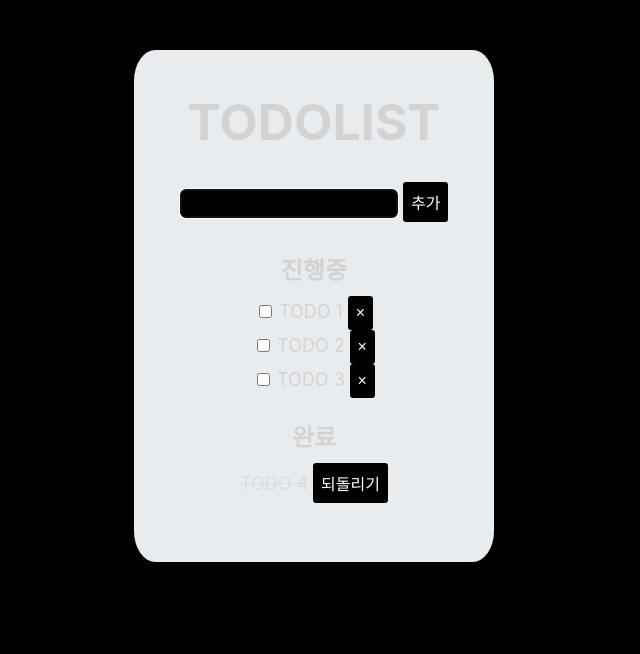
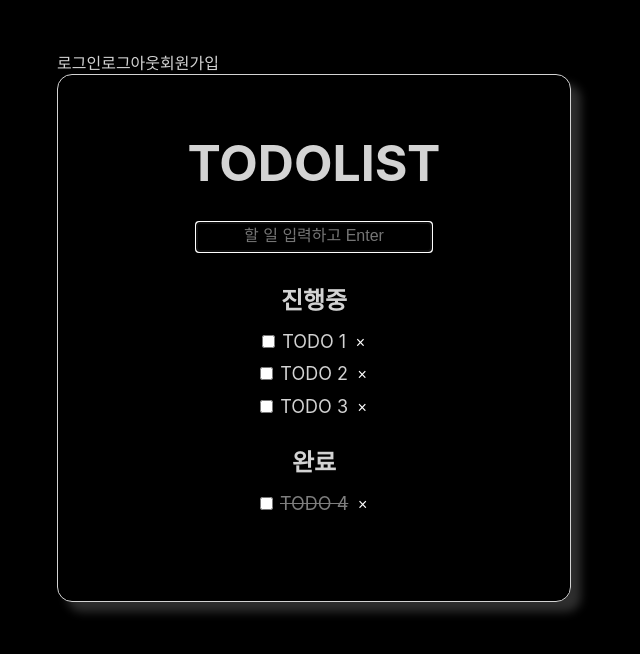
Before and after one commit to daymoon-dev/todolist-by-using-react, a React (Create React App) app: page / in a window 1280 px wide. Shown: the top 654 px of the page, without its empty margins (326-966 px from the left). Built offline with nearby package versions, Linux system fonts and the light colour scheme.

Commit message:
퇴근...

```diff
--- a/src/App.js
+++ b/src/App.js
@@ -1,4 +1,3 @@
-import { createGlobalStyle } from "styled-components";
 import { TodoTemplate } from "./components/TodoTemplate";
 import { Main } from "./components/Titles";
 import { TodoForm } from "./components/TodoForm";
@@ -6,23 +5,16 @@ import { TodoList } from "./components/TodoList";
 import todoItems from "./db/todoItems.json";
 import { useState } from "react";
 
-const GlobalStyle = createGlobalStyle`
-  body {
-    display: flex;
-    justify-content: center;
-    margin: 50px auto;
-
-    background: black;
-    color: lightgrey;
-  }
-`;
-
 function App() {
   const [todoItem, setTodoItem] = useState(todoItems.todoItems);
 
   return (
     <>
-      <GlobalStyle />
+      <div>
+        <span>로그인</span>
+        <span>로그아웃</span>
+        <span>회원가입</span>
+      </div>
       <TodoTemplate>
         <Main title="TODOLIST" />
         <TodoForm todoItem={todoItem} setTodoItem={setTodoItem} />
--- a/src/components/Button.js
+++ b/src/components/Button.js
@@ -3,10 +3,10 @@ import styled from "styled-components";
 const DefaultButton = styled.button`
   background: black;
   color: white;
-  padding: 0.5em;
+  padding: 0.3em;
   margin-left: 0.3rem;
   border: none;
-  border-radius: 3px;
+  border-radius: 5px;
   font-size: 1em;
   cursor: pointer;
 
--- a/src/components/TodoForm.js
+++ b/src/components/TodoForm.js
@@ -1,7 +1,5 @@
 import { useState } from "react";
 import styled from "styled-components";
-
-import { Button } from "./Button";
 
 const TodoFormBlock = styled.div`
   padding: 10px;
@@ -12,13 +10,14 @@ const TodoFormTemplate = styled.form`
 `;
 
 const TodoInput = styled.input`
-  border-radius: 5px;
+  width: 14em;
   padding: 0.3rem;
-  font-size: 16px;
-  border: 1px solid lightgray;
-
   background: black;
   color: white;
+  font-size: 16px;
+  text-align: center;
+  border: none;
+  border-bottom: 1px solid lightgray;
 `;
 
 export function TodoForm({ todoItem, setTodoItem }) {
@@ -50,8 +49,13 @@ export function TodoForm({ todoItem, setTodoItem }) {
   return (
     <TodoFormBlock>
       <TodoFormTemplate onSubmit={onSubmit}>
-        <TodoInput autoFocus onChange={onChange} value={inputText} />
-        <Button buttonText="추가" type="submit" />
+        <TodoInput
+          autoFocus
+          placeholder="할 일 입력하고 Enter"
+          onChange={onChange}
+          value={inputText}
+        />
+        {/* <Button buttonText="추가" type="submit" /> */}
       </TodoFormTemplate>
     </TodoFormBlock>
   );
--- a/src/components/TodoItems.js
+++ b/src/components/TodoItems.js
@@ -7,17 +7,18 @@ const TodoItemBlock = styled.div`
   input {
     margin-right: 7px;
   }
+
+  Button {
+    /* position: relative;
+    right: 0%; */
+  }
 `;
 
 const TodoItem = styled.li`
   display: inline;
   font-size: 18px;
   vertical-align: auto;
-
-  Button {
-    margin-left: 5px;
-    padding: 0.2rem;
-  }
+  line-height: 1.8em;
 
   &.Complete {
     text-decoration: line-through;
@@ -45,8 +46,9 @@ export function TodoItems({ todoItem, setTodoItem, isDoneValue }) {
         </TodoItemBlock>
       ) : (
         <TodoItemBlock key={item.id}>
+          <input type="checkbox" onClick={() => isDoneHandler(item)} />
           <TodoItem className={item.isDone && "Complete"}>{item.todo}</TodoItem>
-          <Button buttonText="되돌리기" onClick={() => isDoneHandler(item)} />
+          <Button buttonText="&times;" onClick={() => deleteTodo(item.id)} />
         </TodoItemBlock>
       );
     });
--- a/src/components/TodoTemplate.js
+++ b/src/components/TodoTemplate.js
@@ -4,12 +4,14 @@ const TodoTemplateBlock = styled.section`
   display: flex;
   flex-direction: column;
   align-items: center;
-  width: 360px;
-  height: 512px;
+  width: 512px;
+  height: auto;
+  overflow: visible;
+  padding: 1em 0 4em 0;
 
-  background: #e9ecef;
-
-  border-radius: 6%;
+  border: 1px solid lightgrey;
+  border-radius: 15px;
+  box-shadow: 10px 10px 10px rgba(230, 230, 230, 0.2);
 `;
 
 export function TodoTemplate({ children }) {
--- a/src/index.css
+++ b/src/index.css
@@ -1,4 +1,19 @@
 body {
+  display: flex;
+  justify-content: center;
+
+  margin: 50px auto;
+
+  background: black;
+  color: lightgrey;
+
+  font-family: -apple-system, BlinkMacSystemFont, "Segoe UI", "Roboto", "Oxygen",
+    "Ubuntu", "Cantarell", "Fira Sans", "Droid Sans", "Helvetica Neue",
+    sans-serif;
+  -webkit-font-smoothing: antialiased;
+  -moz-osx-font-smoothing: grayscale;
+}
+/* body {
   margin: 0;
   font-family: -apple-system, BlinkMacSystemFont, 'Segoe UI', 'Roboto', 'Oxygen',
     'Ubuntu', 'Cantarell', 'Fira Sans', 'Droid Sans', 'Helvetica Neue',
@@ -10,4 +25,4 @@ body {
 code {
   font-family: source-code-pro, Menlo, Monaco, Consolas, 'Courier New',
     monospace;
-}
+} */
```
Also changed, not shown: 1 other file (tests, documents, lock files or other folders).
